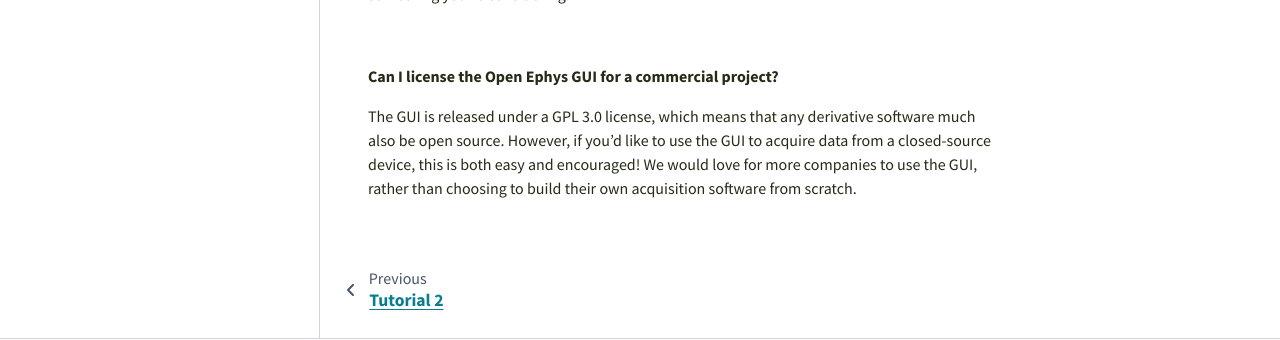
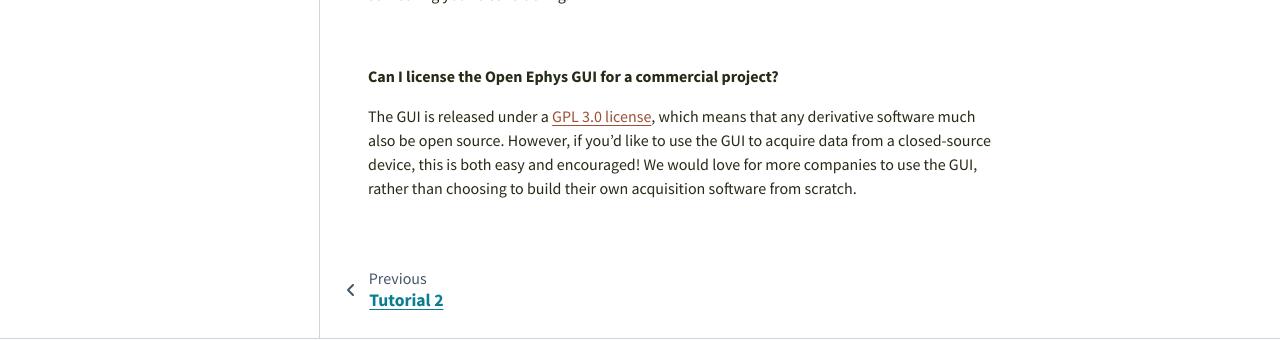
Before and after one commit to open-ephys/gui-docs, a Sphinx documentation site: the page built from source/FAQ/index.rst, in a window 1280 px wide and 900 px high, scrolled down 1812 px. Shown: the part 445-785 px from the top of the window. Built offline with Sphinx 7.4.7 and the PyData theme 0.15.4, drawn with Linux system fonts in a browser that asks for light colours; part of the change alters nothing that is shown.

```diff
--- a/source/FAQ/index.rst
+++ b/source/FAQ/index.rst
@@ -62,6 +62,6 @@ If you want to contribute in a more substantial way, you could add funding for a
 
 **Can I license the Open Ephys GUI for a commercial project?**
 
-The GUI is released under a GPL 3.0 license, which means that any derivative software much also be open source. However, if you'd like to use the GUI to acquire data from a closed-source device, this is both easy and encouraged! We would love for more companies to use the GUI, rather than choosing to build their own acquisition software from scratch.
+The GUI is released under a `GPL 3.0 license <https://github.com/open-ephys/plugin-GUI/blob/master/LICENSE>`__, which means that any derivative software much also be open source. However, if you'd like to use the GUI to acquire data from a closed-source device, this is both easy and encouraged! We would love for more companies to use the GUI, rather than choosing to build their own acquisition software from scratch.
 
 |
```
